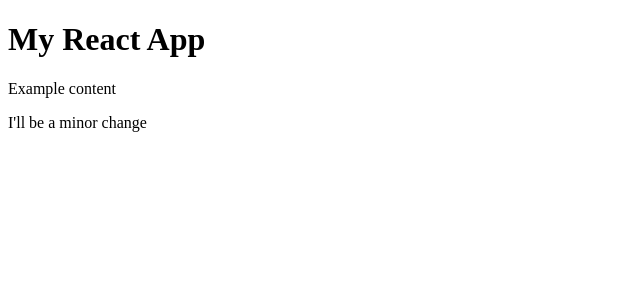
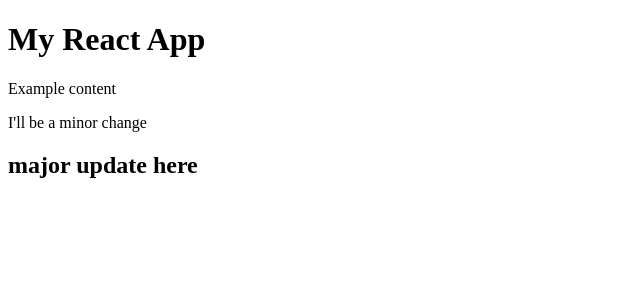
Before and after one commit to shovellware/react-jumpstarter, a React app: page / in a window 1280 px wide. Shown: the top 300 px of the page, without its empty margins (0-640 px from the left). Built offline with nearby package versions, Linux system fonts and the light colour scheme.

Commit message:
big improvement

```diff
--- a/src/components/App.js
+++ b/src/components/App.js
@@ -7,6 +7,7 @@ class App extends Component {
         <h1>My React App</h1>
         <p>Example content</p>
         <p>I'll be a minor change</p>
+        <h2>major update here</h2>
       </div>
     )
   }
```
